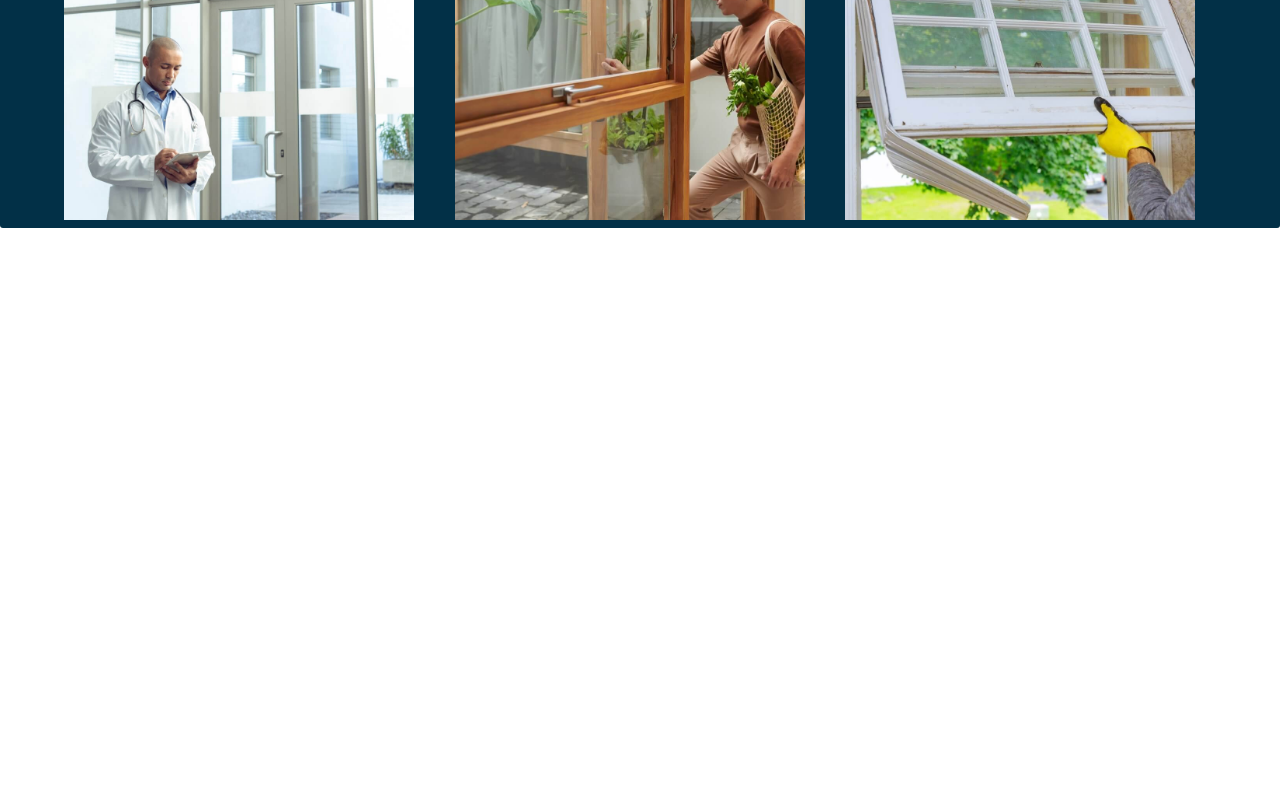
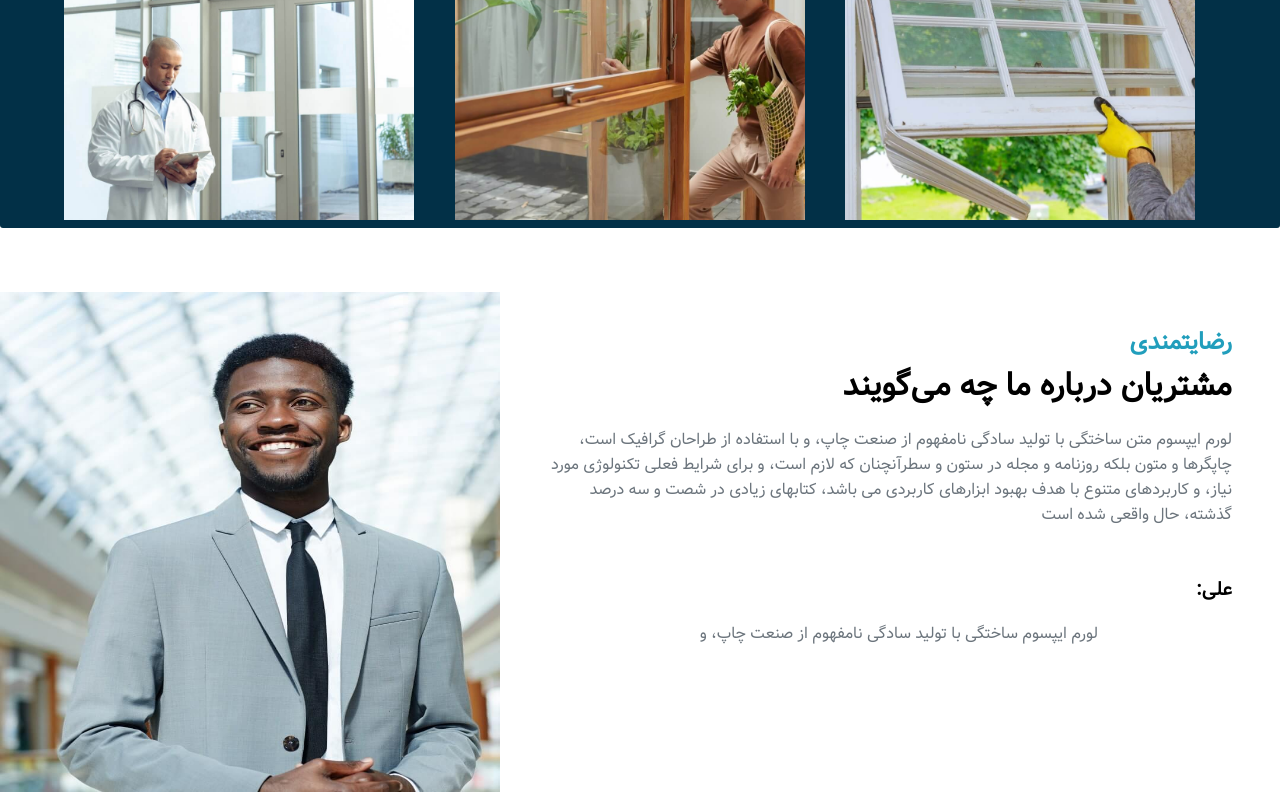
Before and after one commit to Elmira868/Dareno, a React (Vite) app: page / in a window 1280 px wide. Shown: the part 3985-4785 px from the top of the page. Before the commit the page ends 4213 px from the top, so only its background shows below. Built offline with nearby package versions, Linux system fonts and the light colour scheme.

Commit message:
Create Testimonial and slider

```diff
--- a/package.json
+++ b/package.json
@@ -12,7 +12,8 @@
   "dependencies": {
     "react": "^19.1.0",
     "react-dom": "^19.1.0",
-    "react-icons": "^5.5.0"
+    "react-icons": "^5.5.0",
+    "swiper": "^11.2.8"
   },
   "devDependencies": {
     "@eslint/js": "^9.25.0",
--- a/src/App.jsx
+++ b/src/App.jsx
@@ -6,6 +6,7 @@ import Reason from './components/Reason/Reason';
 import Services from './components/Services/Services';
 import Pricing from './components/Pricing/Pricing';
 import Project from './components/Project/Project';
+import Testimonials from './components/Testimonial/Testimonial';
 function App() {
 
 
@@ -17,6 +18,7 @@ function App() {
     <Services/>
 <Pricing/>
 <Project/>
+<Testimonials/>
    </div>
   )
 }
--- a/src/components/Project/Project.jsx
+++ b/src/components/Project/Project.jsx
@@ -1,4 +1,4 @@
-import React, { useState } from 'react';
+import React from 'react';
 import './Project.css';
 import project1 from '../../assets/img/gallery1.jpg';
 import project2 from '../../assets/img/gallery2.jpg';
@@ -8,7 +8,9 @@ import project5 from '../../assets/img/gallery5.jpg';
 import project6 from '../../assets/img/gallery6.jpg';
 
 export default function Project() {
-    const [zoomImg, setZoomImg] = useState(null);
+    const [zoomImg, setZoomImg] = React.useState(null);
+
+    const images = [project1, project2, project3, project4, project5, project6];
 
     return (
         <>
@@ -22,7 +24,7 @@ export default function Project() {
                     <h1 className="project-title">پروژه های ما</h1>
                 </div>
                 <div className="project-container">
-                    {[project1, project2, project3, project4, project5, project6].map((img, idx) => (
+                    {images.map((img, idx) => (
                         <div className="project-box" key={idx}>
                             <img
                                 src={img}
--- /dev/null
+++ b/src/components/Testimonial/Testimonial.css
@@ -0,0 +1,87 @@
+.testimonial{
+    display: flex;
+    margin-top: 4rem;
+}
+
+.testimonial-img{
+    width: 500px;
+    height: 500px;
+}
+
+.testimonial-text{
+    text-align: right;
+    padding: 2rem 3rem;
+    overflow: hidden;
+}
+
+.testimonial-h5{
+    font-size: 1.5rem;
+    color: #219ebc;
+}
+
+.testimonial-p{
+    margin-top: 1rem;
+    color: #6c757d;
+}
+
+.testimonial-slider{
+    margin-top: 2rem;
+}
+
+.testimonial-slide{
+    display: flex;
+    gap: 1rem;
+    margin-top: 1rem;
+    flex-direction: column;
+}
+
+.testimonial-slide-name{
+    font-weight: bold;
+}
+
+.testimonial-slide-comment{
+    color: #6c757d;
+    max-width: 550px;
+    white-space: normal;
+    word-break: break-word;
+    overflow-wrap: break-word;
+}
+
+/* Responsive */
+@media (max-width:767px) {
+    .testimonial{
+        margin-top: 2rem;
+        flex-direction: column;
+    }
+    .testimonial-img{
+        width: 100%;
+        height: 100%;
+    }
+    .testimonial-text{
+        text-align: center;
+    }
+
+    .testimonial-h5{
+        font-size: 1.2rem;
+    }
+
+    .testimonial-h1{
+        font-size: 1.5rem;
+        margin-top: 1rem;
+    }
+
+}
+
+@media (min-width:768px) and (max-width:992px) {
+    .testimonial{
+        flex-direction: column;
+    }
+    .testimonial-img{
+        width: 100%;
+        height: 100%;
+    }
+    .testimonial-text{
+        text-align: center;
+    }
+
+}
--- /dev/null
+++ b/src/components/Testimonial/Testimonial.jsx
@@ -0,0 +1,53 @@
+import './Testimonial.css';
+import Testimonialimg from '../../assets/img/testimonial.jpg';
+import { Swiper, SwiperSlide } from 'swiper/react';
+import 'swiper/css';
+import { Autoplay } from 'swiper/modules';
+import comments from './data';
+
+export default function Testimonial (){
+    return(
+        <>
+        <div className='testimonial'>
+            <div>
+                <img src={Testimonialimg} alt="Testimonial" className='testimonial-img' />
+            </div>
+            <div className='testimonial-text'>
+                <h5 className='testimonial-h5'>رضایتمندی</h5>
+                <h1 className='testimonial-h1'>
+                    مشتریان درباره ما چه می‌گویند
+                </h1>
+                <p className='testimonial-p'>
+                    لورم ایپسوم متن ساختگی با تولید سادگی نامفهوم از صنعت چاپ، و با
+                    استفاده از طراحان گرافیک است، چاپگرها و متون بلکه روزنامه و
+                    مجله در ستون و سطرآنچنان که لازم است، و برای شرایط فعلی
+                    تکنولوژی مورد نیاز، و کاربردهای متنوع با هدف بهبود ابزارهای
+                    کاربردی می باشد، کتابهای زیادی در شصت و سه درصد گذشته، حال
+                    واقعی شده است
+                </p>
+
+                {/* Slider */}
+                <div className='testimonial-slider'>
+ <Swiper
+  modules={[Autoplay]}
+  spaceBetween={50}
+  slidesPerView={1}
+  autoplay={{ delay: 4500, disableOnInteraction: false }}
+
+>
+  {comments.map((item, idx) => (
+    <SwiperSlide key={idx}>
+      <div className="testimonial-slide">
+        <h3 className='testimonial-slide-name'> :{item.name}</h3>
+        <p className='testimonial-slide-comment'>{item.comment}</p>
+      </div>
+    </SwiperSlide>
+  ))}
+
+</Swiper>
+                </div>
+            </div>
+        </div>
+        </>
+    )
+}
--- /dev/null
+++ b/src/components/Testimonial/data.js
@@ -0,0 +1,17 @@
+
+const comments = [
+    {
+        name:'مهدی',
+        comment:'لورم ایپسوم متن ساختگی با تولید سادگی نامفهوم از صنعت چاپ، و'
+    },
+    {
+        name:'علی',
+        comment:'لورم ایپسوم ساختگی با تولید سادگی نامفهوم از صنعت چاپ، و'
+    },
+    {
+        name:'محمد',
+        comment:'لورم ایپسوم متن ساختگی با تولید سادگی نامفهوم از صنعت چاپ، و با استفاده از طراحان گرافیک است،'
+    }
+]
+
+export default comments;
```
Also changed, not shown: 1 other file (tests, documents, lock files or other folders).
